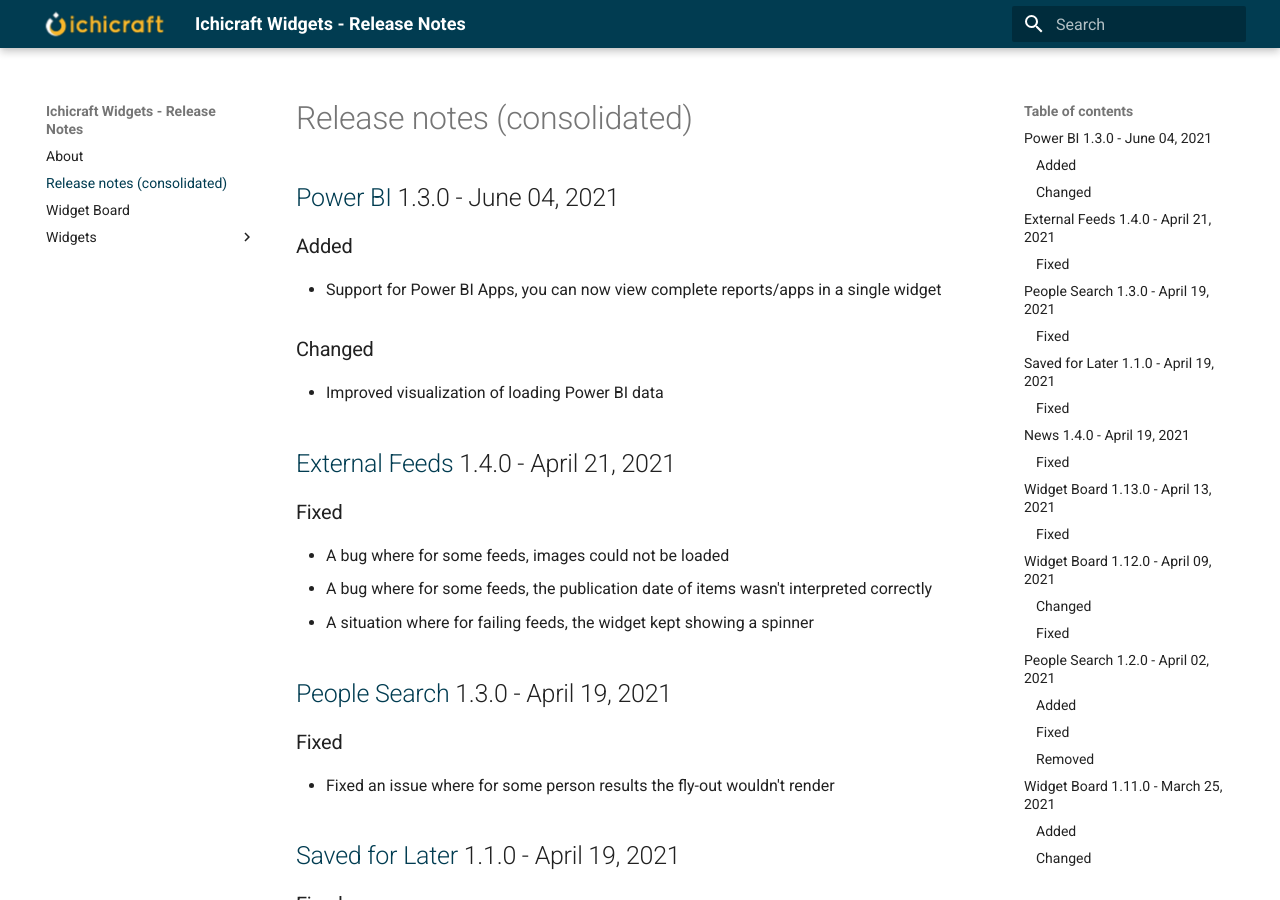
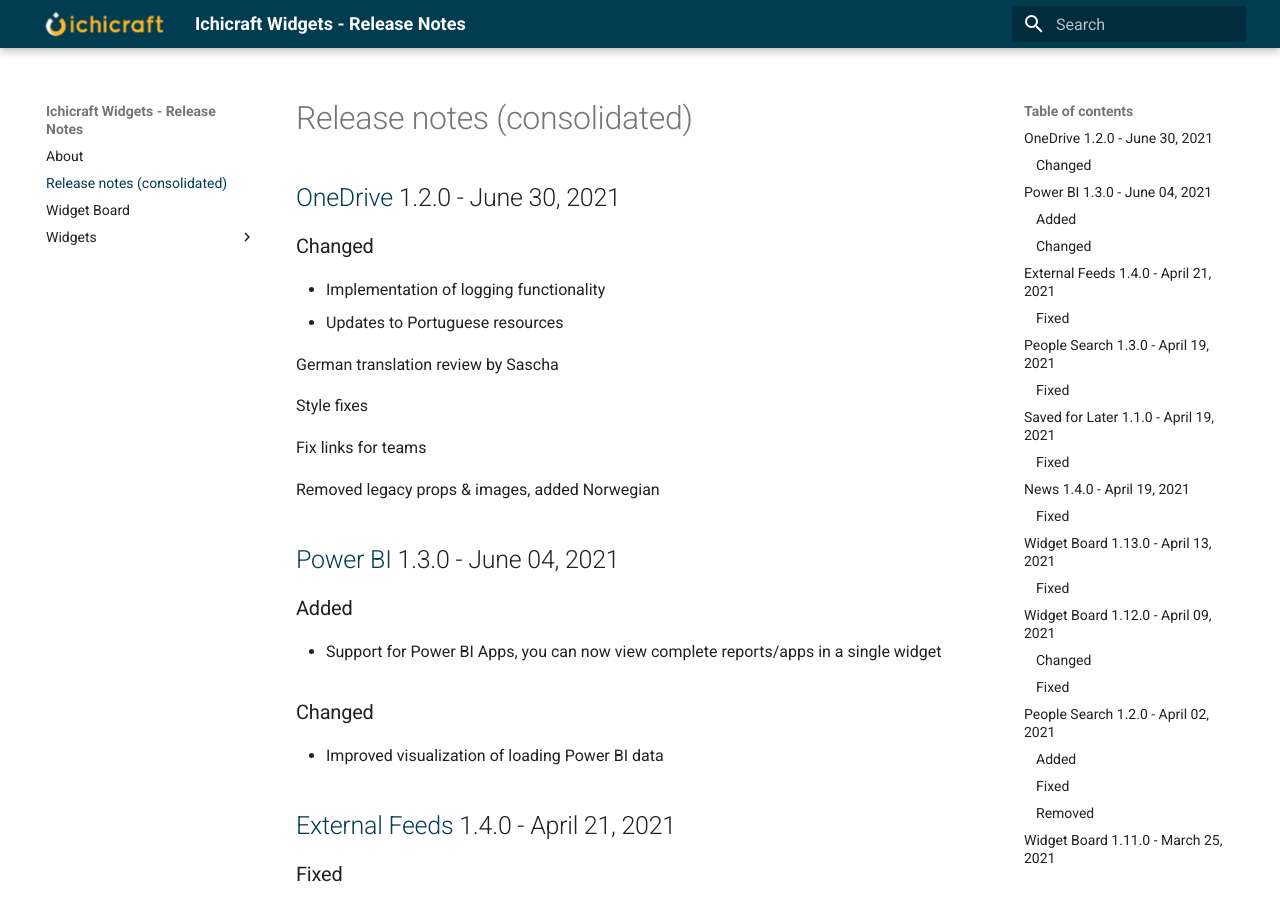
Before and after one commit to ichicraft/widgets-docs, an MkDocs documentation site: the page built from docs/Release-notes-(consolidated).md, in a window 1280 px wide and 900 px high. Built offline with MkDocs 1.6.1 and Material for MkDocs 9.7.7, drawn with Linux system fonts in a browser that asks for light colours.

Commit message:
Release notes updated by BuildService

```diff
--- a/docs/Release-notes-(consolidated).md
+++ b/docs/Release-notes-(consolidated).md
@@ -1,3 +1,21 @@
+## [OneDrive](./Widgets/OneDrive.md) 1.2.0 - June 30, 2021
+
+### Changed
+- Implementation of logging functionality
+- Updates to Portuguese resources
+
+German translation review by Sascha
+
+
+
+Style fixes
+
+Fix links for teams
+
+Removed legacy props &amp; images, added Norwegian
+
+
+
 ## [Power BI](./Widgets/Power BI.md) 1.3.0 - June 04, 2021
 
 ### Added
```
Also changed, not shown: docs/Widgets/OneDrive.md (+18 -0 lines).
